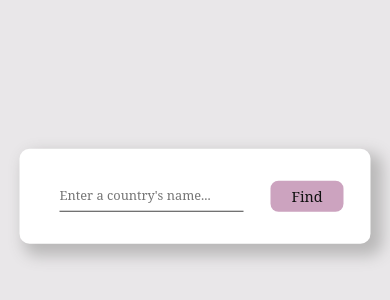
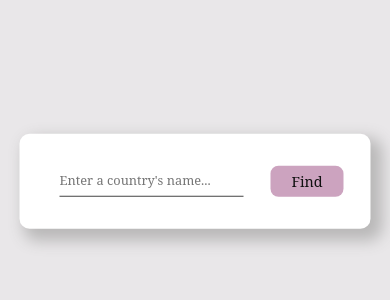
Before and after one commit to Sbt07/Country-Facts, a plain HTML site: page index.html in a window 390 px wide. Shown: the part 276-576 px from the top of the page. Drawn offline with Linux system fonts and the light colour scheme.

Commit message:
Update Style.css

```diff
--- a/Style.css
+++ b/Style.css
@@ -80,7 +80,7 @@ body{
 @media (max-width:400px){
     .container{
         width: 90%;
-        margin-top: 50px;
+        margin-top: 35px;
     }
     .search-wrapper button{
         font-size: .9em;
```
